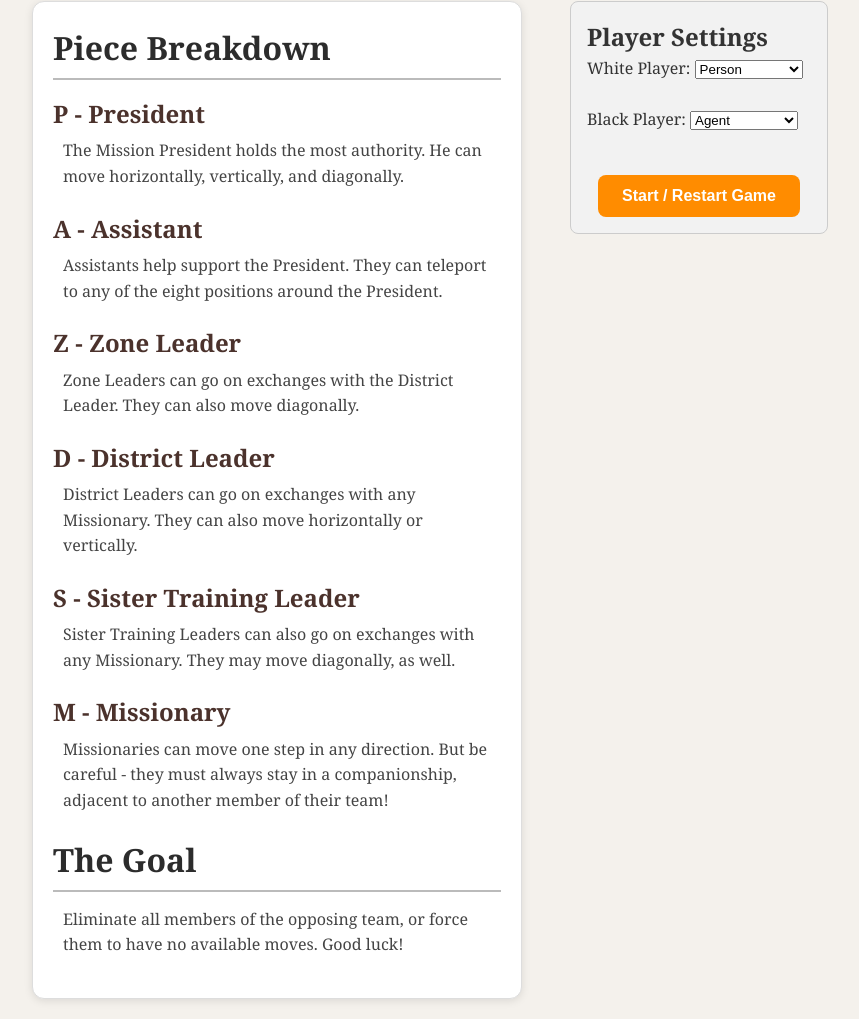
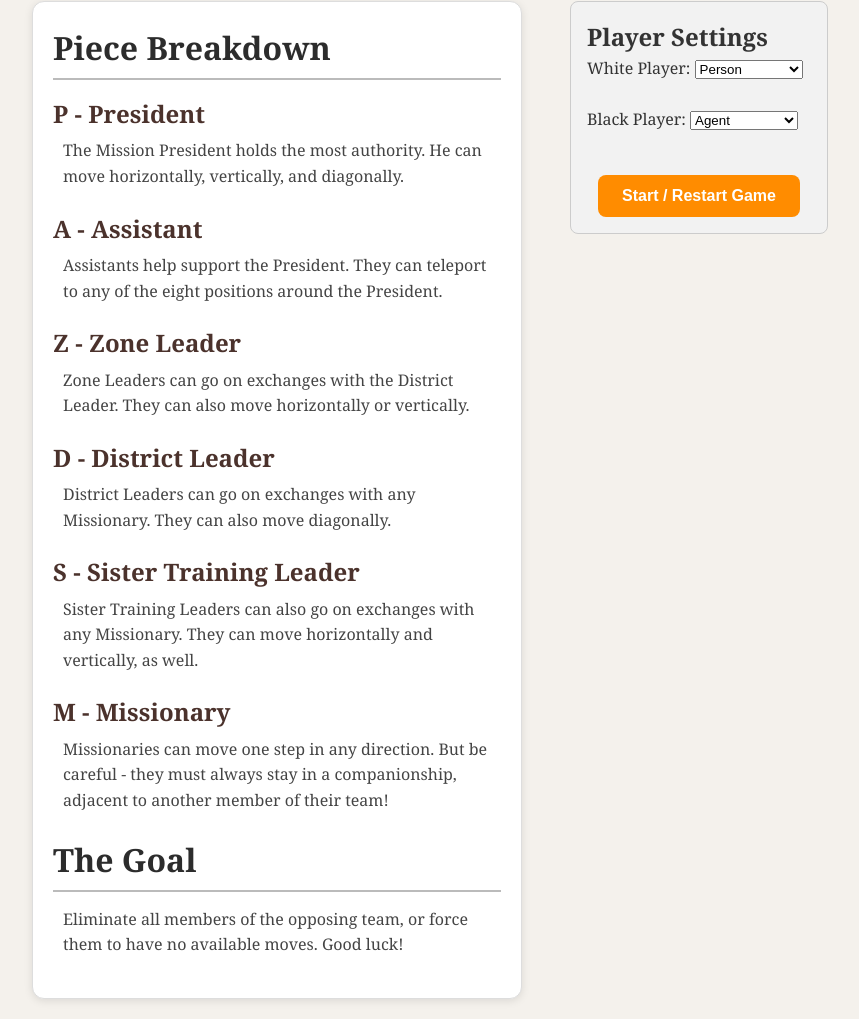
Before and after one commit to ethanwait25/conversion, a website with bundled scripts: page frontend/index.html in a window 1280 px wide. Shown: the part 592-1611 px from the top of the page, without its empty margins (210-1069 px from the left). Built offline with nearby package versions, Linux system fonts and the light colour scheme; a web font is replaced by a local one.

Commit message:
Fixed incorrect piece move descriptions

```diff
--- a/frontend/index.html
+++ b/frontend/index.html
@@ -36,17 +36,17 @@
 
             <article>
                 <h3>Z - Zone Leader</h3>
-                <p>Zone Leaders can go on exchanges with the District Leader. They can also move diagonally.</p>
+                <p>Zone Leaders can go on exchanges with the District Leader. They can also move horizontally or vertically.</p>
             </article>
 
             <article>
                 <h3>D - District Leader</h3>
-                <p>District Leaders can go on exchanges with any Missionary. They can also move horizontally or vertically.</p>
+                <p>District Leaders can go on exchanges with any Missionary. They can also move diagonally.</p>
             </article>
 
             <article>
                 <h3>S - Sister Training Leader</h3>
-                <p>Sister Training Leaders can also go on exchanges with any Missionary. They may move diagonally, as well.</p>
+                <p>Sister Training Leaders can also go on exchanges with any Missionary. They can move horizontally and vertically, as well.</p>
             </article>
 
             <article>
```
